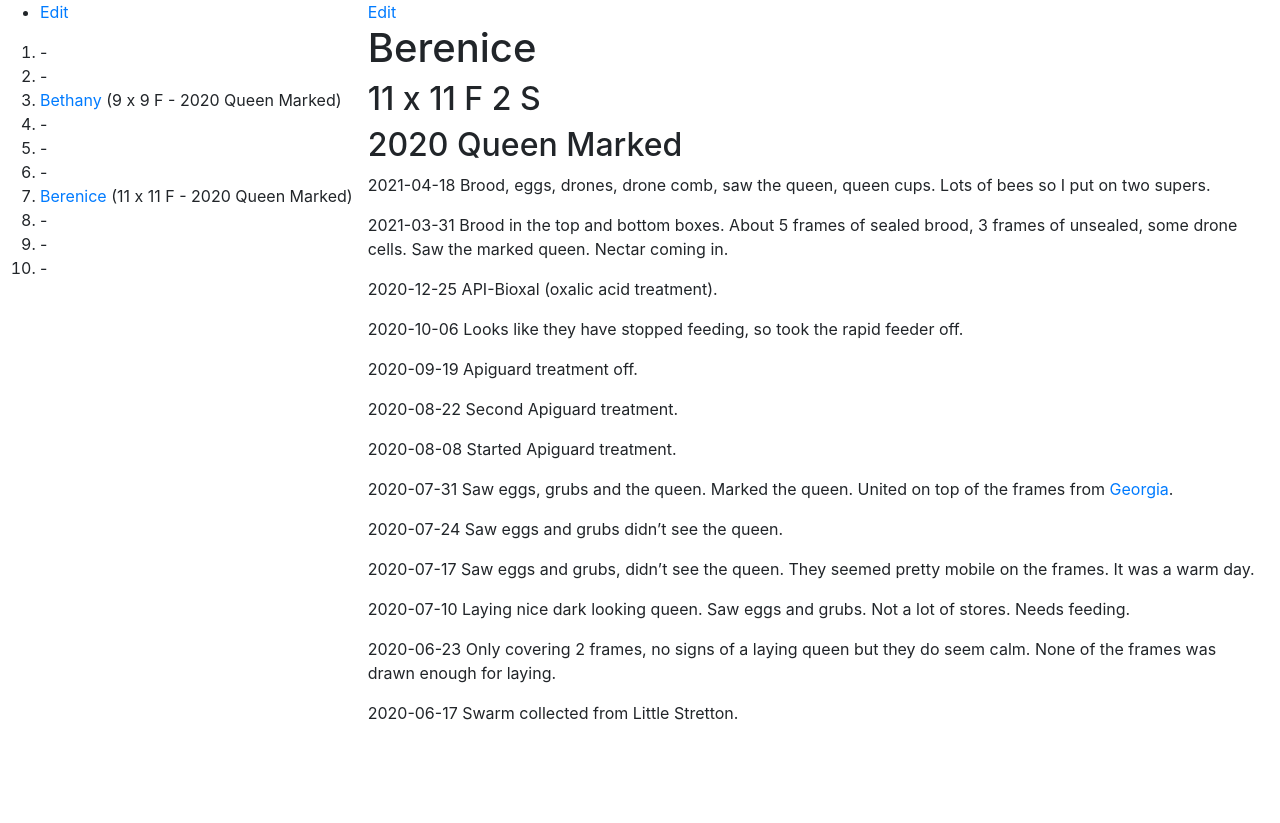
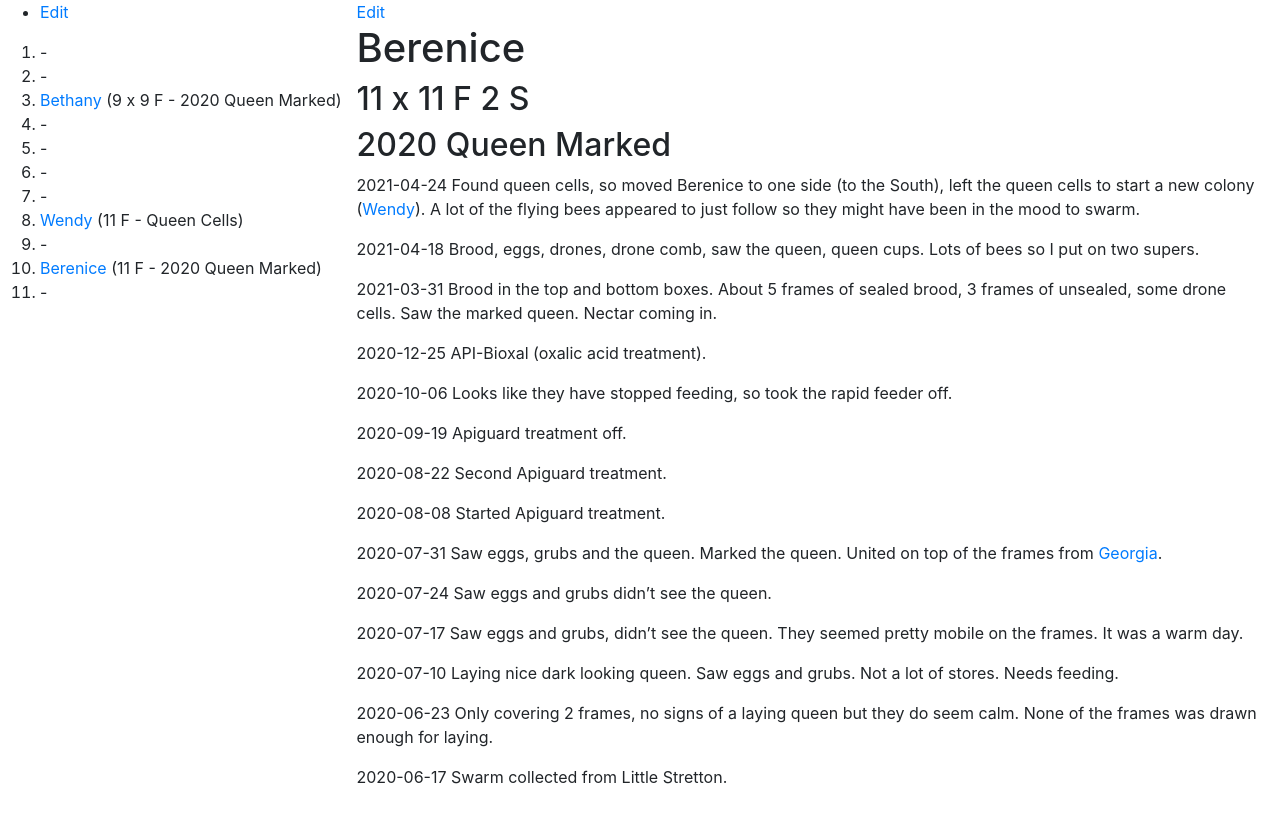
Before and after one commit to joejcollins/rhapsody-angel, a Jekyll site: the page built from queens/2020-berenice.md, in a window 1280 px wide. Shown: the top 823 px of the page. Built offline with Jekyll 4.4.1, drawn with Linux system fonts in a browser that asks for light colours; our own code applies the rules of GitHub Pages for plain Markdown files.

Commit message:
Split Berenice

```diff
--- a/_includes/apiary.md
+++ b/_includes/apiary.md
@@ -6,7 +6,8 @@
 1. -
 1. -
 1. -
-1. [Berenice]({{ site.baseurl }}/queens/2020-berenice.html) (11 x 11 F - 2020 Queen Marked)
 1. -
+1. [Wendy]({{ site.baseurl }}/queens/2021-wendy.html) (11 F - Queen Cells)
 1. -
+1. [Berenice]({{ site.baseurl }}/queens/2020-berenice.html) (11 F - 2020 Queen Marked)
 1. -
--- a/queens/2020-berenice.md
+++ b/queens/2020-berenice.md
@@ -1,6 +1,8 @@
 # Berenice
 ## 11 x 11 F 2 S
 ## 2020 Queen Marked
+
+2021-04-24 Found queen cells, so moved Berenice to one side (to the South), left the queen cells to start a new colony ([Wendy]({{ site.baseurl }}/queens/2021-wendy.html)).  A lot of the flying bees appeared to just follow so they might have been in the mood to swarm.
 
 2021-04-18 Brood, eggs, drones, drone comb, saw the queen, queen cups.  Lots of bees so I put on two supers.
 
```
Also changed, not shown: queens/2020-bethany.md (+2 -0 lines), queens/2021-wendy.md (added, +5 -0 lines).
